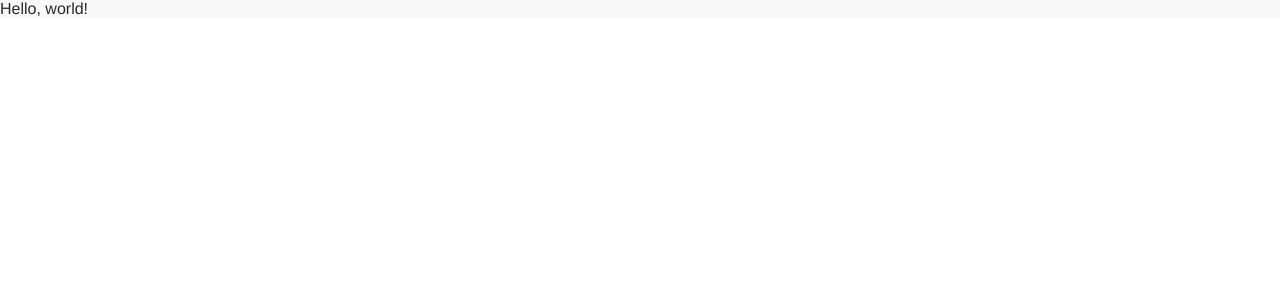
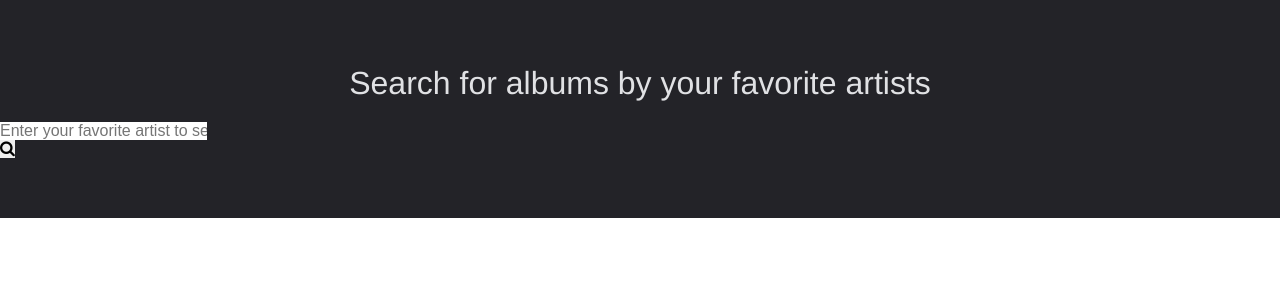
Before and after one commit to m-hatch/ArtistSearch, a React app: page / in a window 1280 px wide. Shown: the top 300 px of the page. Built offline with nearby package versions, Linux system fonts and the light colour scheme; no server answers; the HTML template or start-up script is replaced by a standard one.

Commit message:
add Header component

```diff
--- a/src/components/App.jsx
+++ b/src/components/App.jsx
@@ -1,4 +1,5 @@
 import React from 'react';
+import Header from './Header';
 
 export default class App extends React.Component {
 
@@ -20,7 +21,7 @@ export default class App extends React.Component {
     return (
       <div className="app">
 
-        <h1>Hello, world!</h1>
+        <Header/>
 
       </div>
     );
--- /dev/null
+++ b/src/components/Header.jsx
@@ -0,0 +1,23 @@
+import React from 'react';
+
+export default (props) => {
+
+  return (
+    <div className="header">
+
+      <h1 className="header__title">
+        Search for albums by your favorite artists
+      </h1>
+
+      <input autoFocus="" type="text" title="Search"
+          placeholder="Enter your favorite artist to search iTunes ..."/>
+
+      <button type="button">
+        <i className="fa fa-search"></i>
+      </button>
+
+
+    </div>
+  );
+
+}
--- a/src/styles/main.scss
+++ b/src/styles/main.scss
@@ -2,3 +2,4 @@
 @import './scss/fonts.scss';
 @import './scss/colors.scss';
 @import './scss/app.scss';
+@import './scss/header.scss';
--- /dev/null
+++ b/src/styles/scss/_header.scss
@@ -0,0 +1,36 @@
+.header {
+  background-color: #232328;
+  background-size: 500px 86px;
+  color: #e0e1e4;
+  padding: 20px 0 15px;
+  text-align: center;
+
+  &__title {
+    font-size: 1.2em;
+    margin-bottom: 10px;
+    -webkit-font-smoothing: antialiased;
+    -moz-osx-font-smoothing: grayscale;
+  }
+}
+
+@media only screen and (min-width: 768px){
+  .header {
+    padding: 45px 0 40px;
+
+    &__title {
+      font-size: 1.8em;
+      margin-bottom: 18px;
+    }
+  }
+}
+
+@media only screen and (min-width : 992px) {
+  .header {
+    padding: 65px 0 60px;
+
+    &__title {
+      font-size: 2em;
+      margin-bottom: 20px;
+    }
+  }
+}
```
